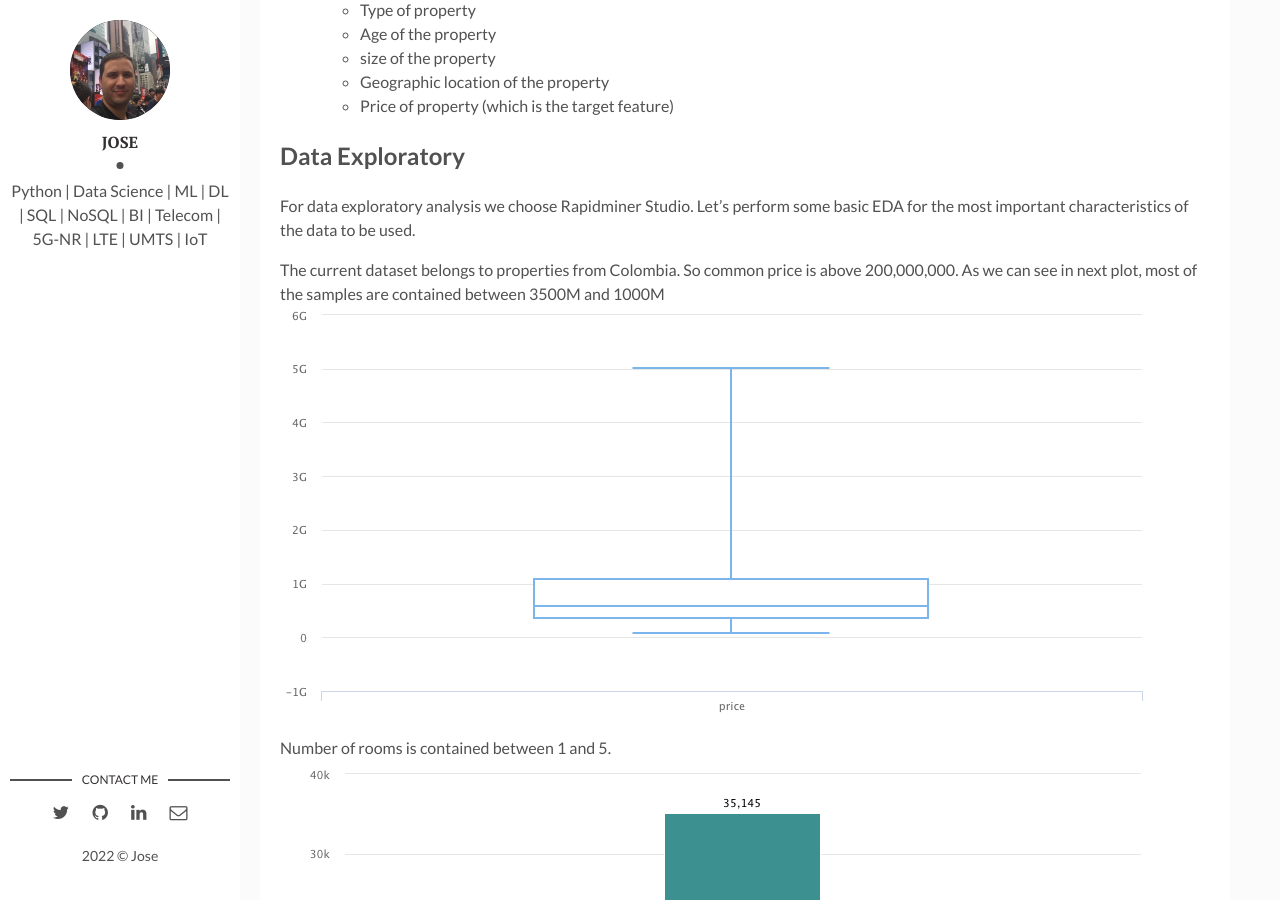
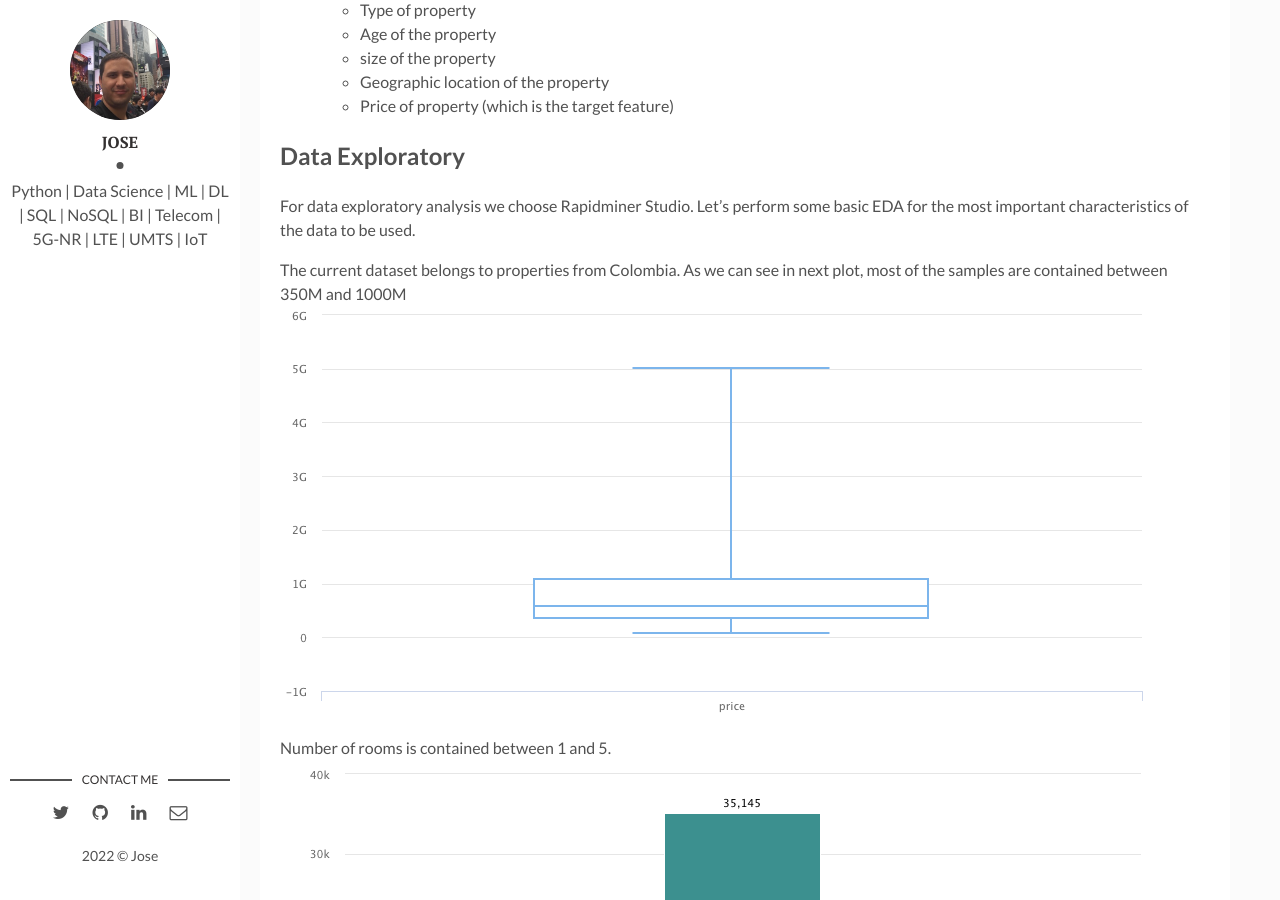
Before and after one commit to joch182/joch182.github.io, a Jekyll site: the page built from _posts/2022-08-15-how-coordinates-impact-price-prediction-in-real-state.markdown, in a window 1280 px wide and 900 px high, scrolled down 887 px. Built offline with Jekyll 4.4.1, drawn with Linux system fonts in a browser that asks for light colours; comment, search, counter and statistics services are not loaded.

Commit message:
grammar issue in house prediction post

```diff
--- a/_posts/2022-08-15-how-coordinates-impact-price-prediction-in-real-state.markdown
+++ b/_posts/2022-08-15-how-coordinates-impact-price-prediction-in-real-state.markdown
@@ -26,8 +26,7 @@ Analyzing results for different regression algorithms during house price predict
 
 For data exploratory analysis we choose Rapidminer Studio. Let's perform some basic EDA for the most important characteristics of the data to be used.
 
-The current dataset belongs to properties from Colombia. So common price is above 200,000,000.
-As we can see in next plot, most of the samples are contained between 3500M and 1000M
+The current dataset belongs to properties from Colombia. As we can see in next plot, most of the samples are contained between 350M and 1000M
 ![Price_property](/assets/img/posts_imgs/how-coordinates-impact-house-price-prediction/price-colombia-boxplot.png)
 
 Number of rooms is contained between 1 and 5.
```
